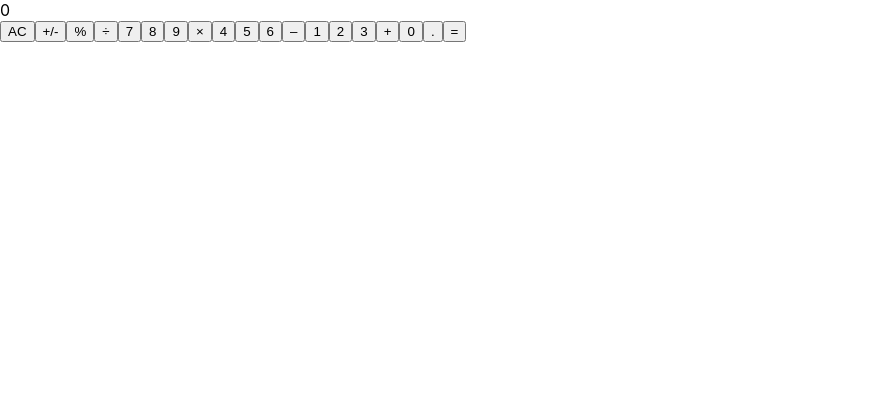
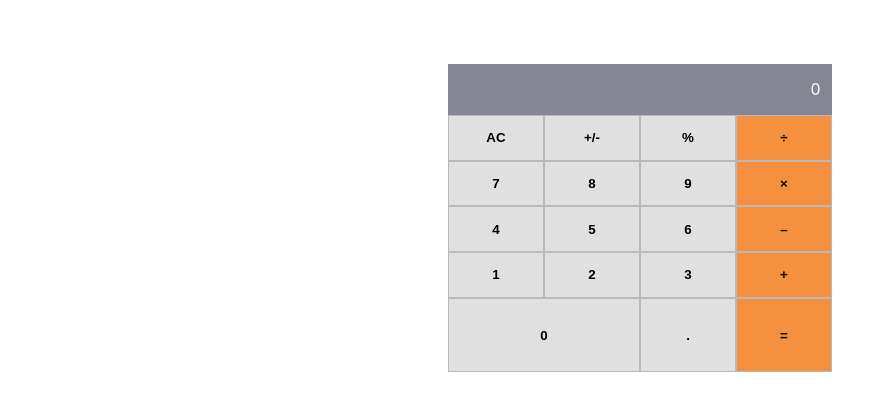
Before and after one commit to vikipretium/Math_Magicians, a React (Create React App) app: page / in a window 1280 px wide. Shown: the top 410 px of the page, without its empty margins (0-895 px from the left). Built offline with nearby package versions, Linux system fonts and the light colour scheme.

Commit message:
add style to calculator

```diff
--- a/src/App.css
+++ b/src/App.css
@@ -1,39 +1,38 @@
-.App {
-  text-align: center;
+.calc-structure {
+  display: flex;
+  flex-direction: column;
+  margin: 5% 35%;
 }
 
-.App-logo {
-  height: 40vmin;
-  pointer-events: none;
+.screen {
+  background-color: #858693;
+  color: white;
+  padding: 4% 3%;
+  text-align: right;
 }
 
-@media (prefers-reduced-motion: no-preference) {
-  .App-logo {
-    animation: App-logo-spin infinite 20s linear;
-  }
+button {
+  background: none;
+  padding: 15% 1%;
+  border: solid 0.001mm rgb(185, 185, 185);
+  font-weight: bold;
+  cursor: pointer;
 }
 
-.App-header {
-  background-color: #282c34;
-  min-height: 100vh;
-  display: flex;
-  flex-direction: column;
-  align-items: center;
-  justify-content: center;
-  font-size: calc(10px + 2vmin);
-  color: white;
+.keyboard {
+  display: grid;
+  grid-template-columns: repeat(4, 1fr);
 }
 
-.App-link {
-  color: #61dafb;
+.orange {
+  background-color: #f5913e;
 }
 
-@keyframes App-logo-spin {
-  from {
-    transform: rotate(0deg);
-  }
+.gray {
+  background-color: #e0e0e0;
+}
 
-  to {
-    transform: rotate(360deg);
-  }
+#zero {
+  grid-column-start: 1;
+  grid-column-end: 3;
 }
```
